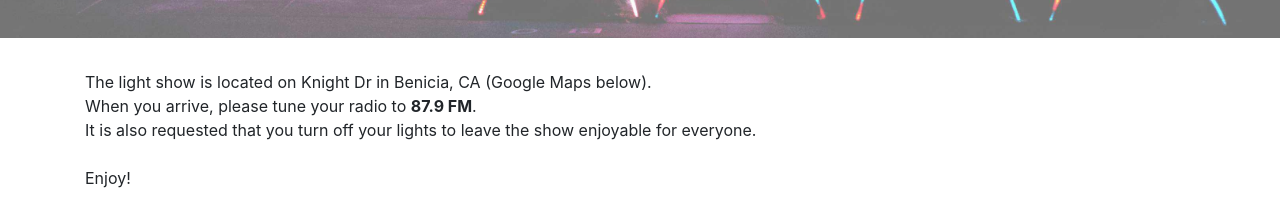
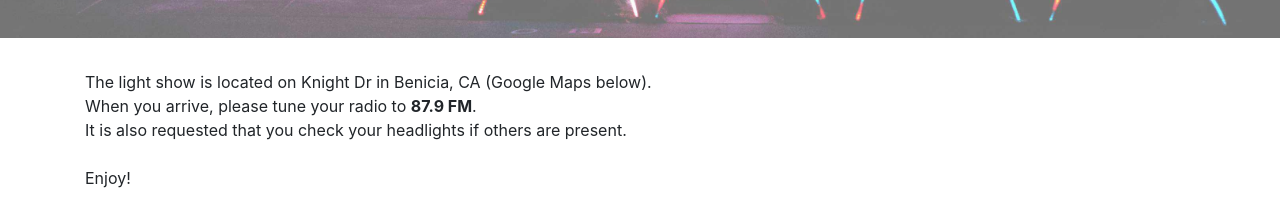
Before and after one commit to Gabe-H/kls-lightshow, a Next.js app: page /visit in a window 1280 px wide. Shown: the part 318-536 px from the top of the page. Built offline with nearby package versions, Linux system fonts and the light colour scheme; no server answers; grey boxes are pictures that could not be loaded.

Commit message:
change headlight sentence

```diff
--- a/pages/visit.js
+++ b/pages/visit.js
@@ -13,7 +13,7 @@ export default function visit() {
           <br/>
           When you arrive, please tune your radio to <b>87.9 FM</b>.
           <br/>
-          It is also requested that you turn off your lights to leave the show enjoyable for everyone.
+          It is also requested that you check your headlights if others are present.
           <br/><br/>
           Enjoy!
         </p>
```
